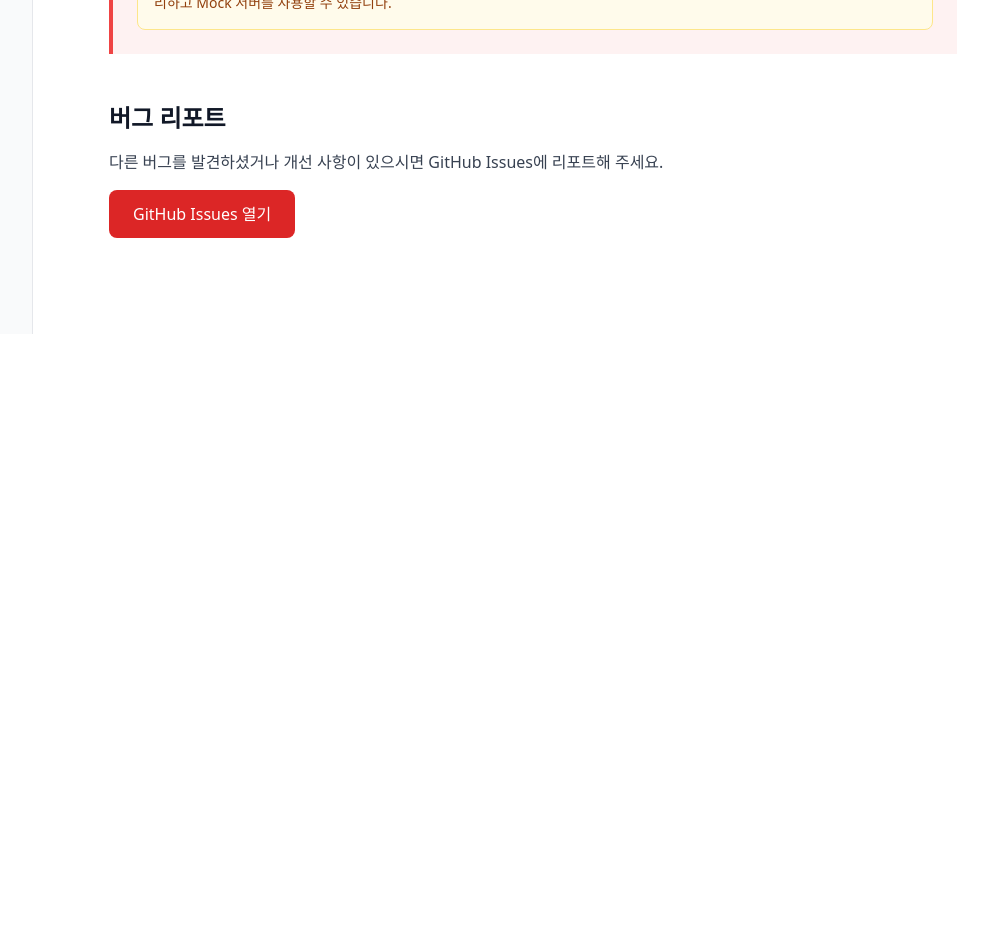
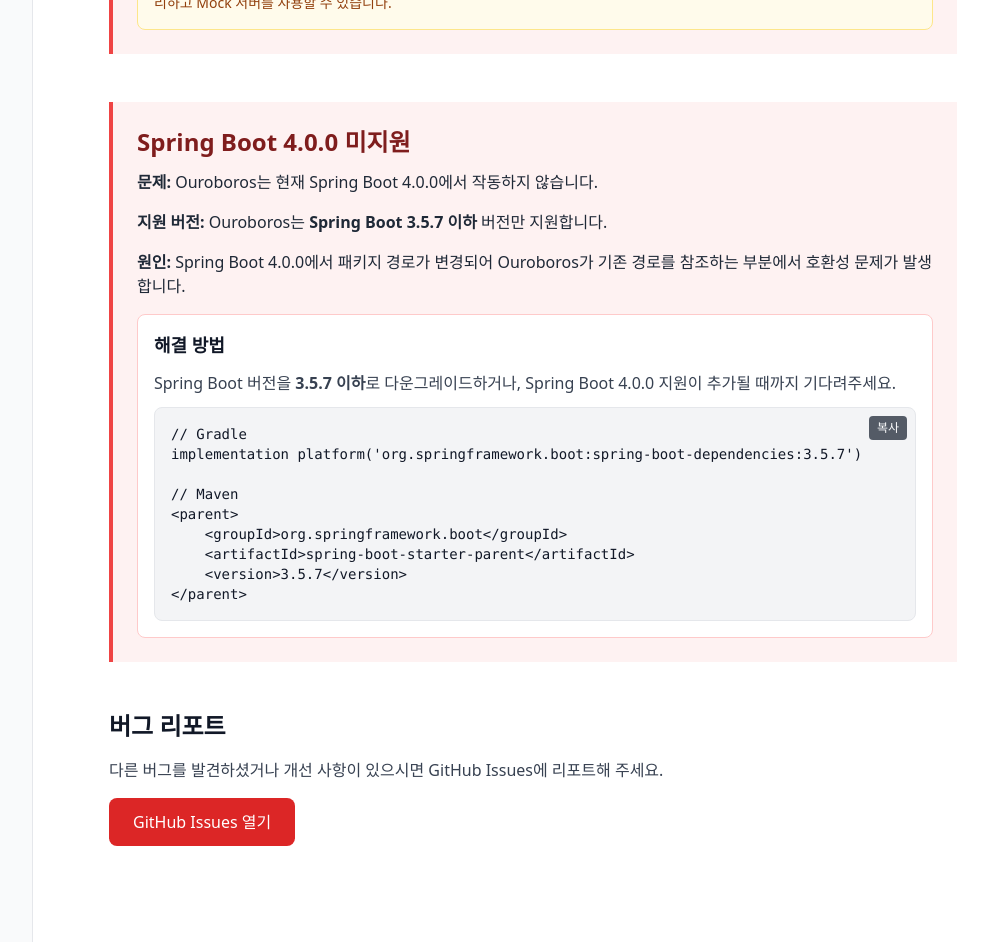
Before and after one commit to whitesnakegang/ouroboros-docs, a React (Vite) app: page /#/guide/known-issues in a window 1280 px wide. Shown: the part 940-1882 px from the top of the page, without its empty margins (247-1235 px from the left). Before the commit the page ends 1274 px from the top, so only its background shows below. Built offline with nearby package versions, Linux system fonts and the light colour scheme.

Commit message:
feat: 스프링 부트 4.0.0 미지원 문구 추가

```diff
--- a/src/pages/Home.tsx
+++ b/src/pages/Home.tsx
@@ -64,6 +64,11 @@
 
       <section className="mb-12">
         <h2 className="text-2xl font-bold text-gray-900 mb-4">빠른 시작</h2>
+        <div className="bg-red-50 border-l-4 border-red-500 p-4 mb-4">
+          <p className="text-sm text-red-800">
+            <strong>주의:</strong> Ouroboros는 <strong>Spring Boot 3.5.7 이하</strong> 버전만 지원합니다. Spring Boot 4.0.0에서는 작동하지 않습니다. 자세한 내용은 <Link to="/guide/known-issues" className="text-red-900 underline font-medium">알려진 버그</Link>를 참고하세요.
+          </p>
+        </div>
         <div className="bg-gray-50 border border-gray-200 rounded-lg p-6">
           <h3 className="text-lg font-semibold text-gray-900 mb-3">1. 의존성 추가</h3>
           <pre className="bg-gray-900 text-gray-100 rounded p-4 overflow-x-auto text-sm mb-4"><code>{`dependencies {
--- a/src/pages/KnownIssues.tsx
+++ b/src/pages/KnownIssues.tsx
@@ -48,6 +48,36 @@
       </section>
 
       <section className="mb-12">
+        <div className="bg-red-50 border-l-4 border-red-500 p-6 mb-6">
+          <h2 className="text-2xl font-bold text-red-900 mb-3">Spring Boot 4.0.0 미지원</h2>
+          <p className="text-gray-800 mb-4">
+            <strong>문제:</strong> Ouroboros는 현재 Spring Boot 4.0.0에서 작동하지 않습니다.
+          </p>
+          <p className="text-gray-800 mb-4">
+            <strong>지원 버전:</strong> Ouroboros는 <strong>Spring Boot 3.5.7 이하</strong> 버전만 지원합니다.
+          </p>
+          <p className="text-gray-800 mb-4">
+            <strong>원인:</strong> Spring Boot 4.0.0에서 패키지 경로가 변경되어 Ouroboros가 기존 경로를 참조하는 부분에서 호환성 문제가 발생합니다.
+          </p>
+          <div className="bg-white border border-red-200 rounded-lg p-4 mt-4">
+            <h3 className="text-lg font-semibold text-gray-900 mb-3">해결 방법</h3>
+            <p className="text-gray-700 mb-3">
+              Spring Boot 버전을 <strong>3.5.7 이하</strong>로 다운그레이드하거나, Spring Boot 4.0.0 지원이 추가될 때까지 기다려주세요.
+            </p>
+            <pre className="bg-gray-100 border border-gray-200 rounded-lg p-4 overflow-x-auto text-sm"><code>{`// Gradle
+implementation platform('org.springframework.boot:spring-boot-dependencies:3.5.7')
+
+// Maven
+<parent>
+    <groupId>org.springframework.boot</groupId>
+    <artifactId>spring-boot-starter-parent</artifactId>
+    <version>3.5.7</version>
+</parent>`}</code></pre>
+          </div>
+        </div>
+      </section>
+
+      <section className="mb-12">
         <h2 className="text-2xl font-bold text-gray-900 mb-4">버그 리포트</h2>
         <p className="text-gray-700 mb-4">
           다른 버그를 발견하셨거나 개선 사항이 있으시면 GitHub Issues에 리포트해 주세요.
```
